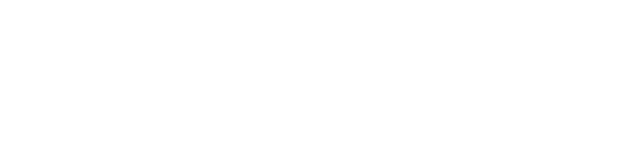
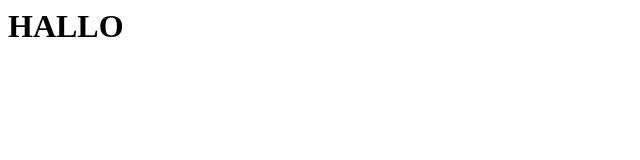
Before and after one commit to bagus-rataha/bagus-rataha.github.io, a plain HTML site: page index.html in a window 1280 px wide. Shown: the whole page, without its empty margins (0-640 px from the left). Drawn offline with Linux system fonts and the light colour scheme.

Commit message:
Update index.html

```diff
--- a/index.html
+++ b/index.html
@@ -3,6 +3,6 @@
     <title> Coba Ngetes WEB</title>
   </head>
   <body>
-    <h1 style="margin: '50px auto'; font-family='arial, sans-serif'; text-align='center';"
+    <h1 style="margin: '50px auto'; font-family='arial, sans-serif'; text-align='center';"> HALLO </h1>
   </body>
 </html>
```
